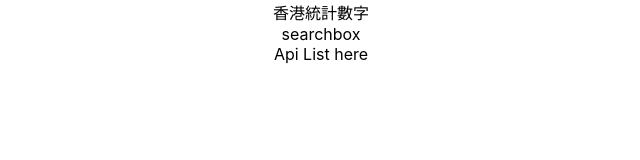
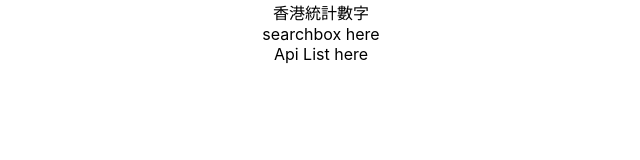
Before and after one commit to louiscklaw/hk-gov-statistics, a React (Create React App) app: page / in a window 1280 px wide. Shown: the top 160 px of the page, without its empty margins (319-959 px from the left). Built offline with nearby package versions, Linux system fonts and the light colour scheme.

Commit message:
update searchbox text,

```diff
--- a/src/components/section/SearchBox.js
+++ b/src/components/section/SearchBox.js
@@ -4,7 +4,7 @@ class SearchBox extends Component{
   render(){
     return(
       <div>
-        searchbox
+        searchbox here
       </div>
     )
   }
```
